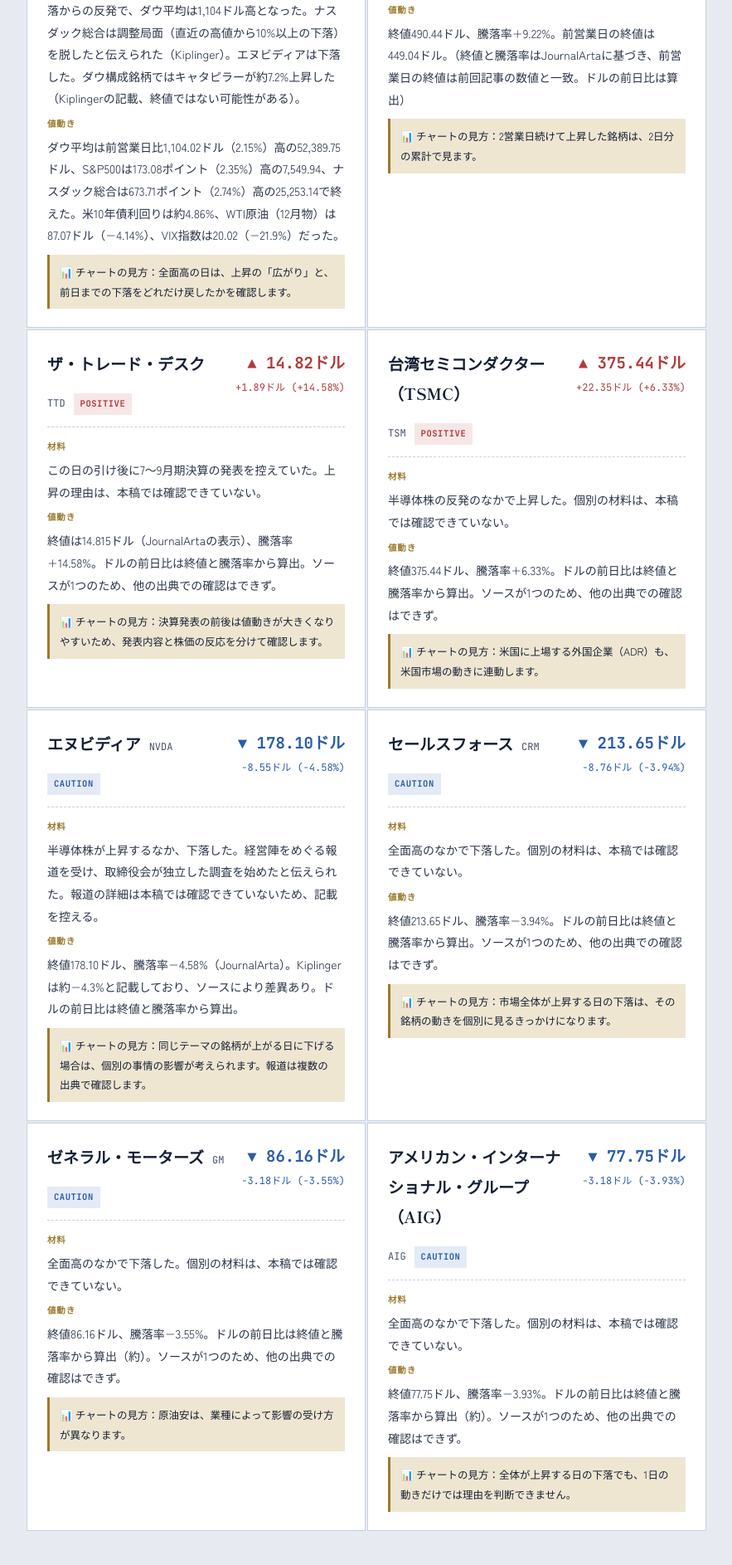
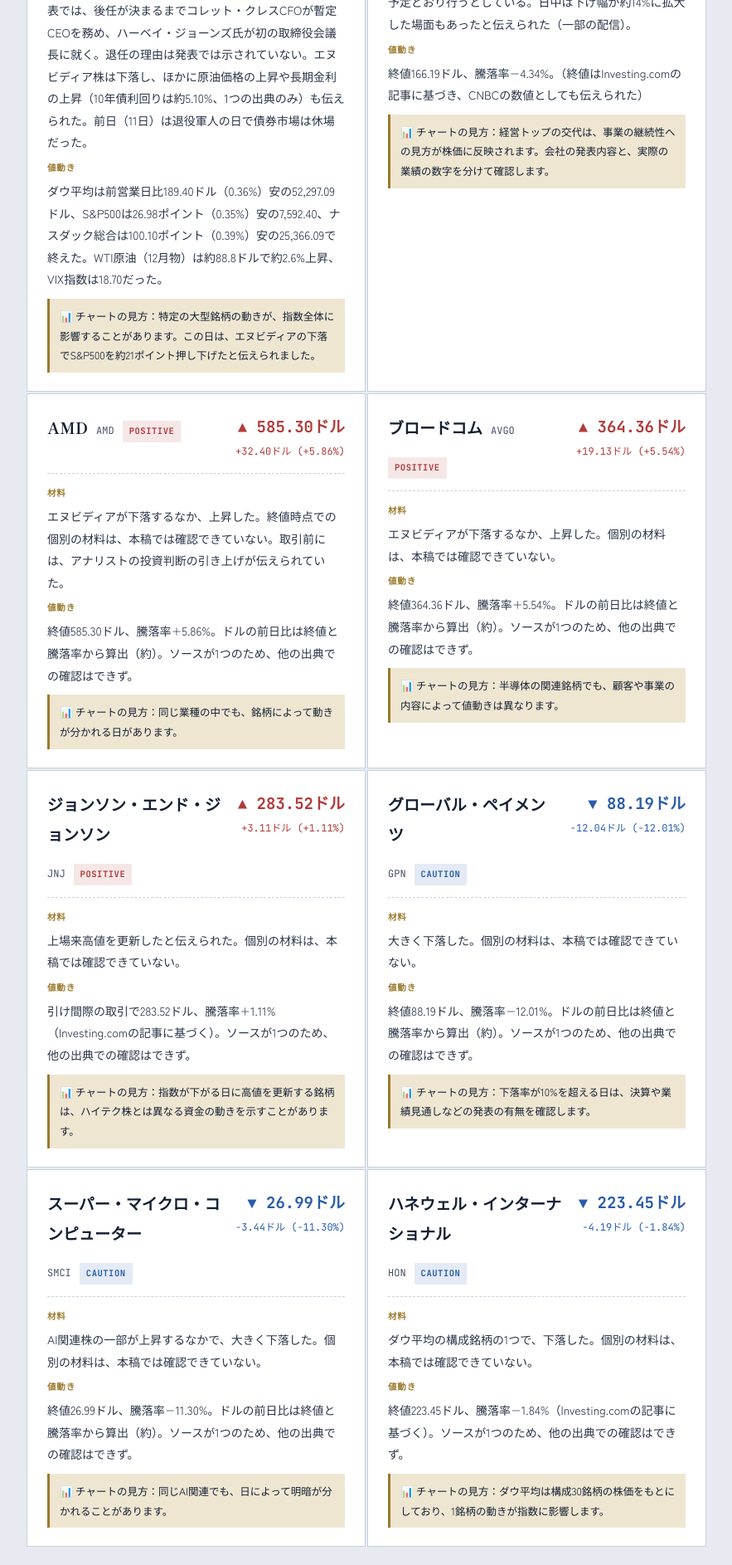
Before and after one commit to kyouko8107-maker/kana-juku-navi, a plain HTML site: page us-watch.html in a window 1280 px wide. Shown: the part 911-2797 px from the top of the page at 83% size, without its empty margins (198-1081 px from the left). Drawn offline with Linux system fonts and the light colour scheme.

Commit message:
Add files via upload

```diff
--- a/us-watch.html
+++ b/us-watch.html
@@ -3,7 +3,7 @@
 <head>
 <meta charset="UTF-8">
 <meta name="viewport" content="width=device-width, initial-scale=1.0">
-<title>本日の材料株ウォッチ｜米国株｜2026.11.09</title>
+<title>本日の材料株ウォッチ｜米国株｜2026.11.12</title>
 <link rel="preconnect" href="https://fonts.googleapis.com">
 <link href="https://fonts.googleapis.com/css2?family=Shippori+Mincho:wght@500;700&family=Zen+Kaku+Gothic+New:wght@400;500;700;900&family=JetBrains+Mono:wght@400;500;700&display=swap" rel="stylesheet">
 <style>
@@ -64,38 +64,38 @@ body{ padding:36px 16px 60px; } .card-top{ flex-direction:column; } .card-move{
 <div class="page">
 
 <div class="eyebrow">
-<span class="dot"></span>WATCHLIST<span class="sep">/</span>US STOCKS<span class="sep">/</span>2026.11.09 引け
+<span class="dot"></span>WATCHLIST<span class="sep">/</span>US STOCKS<span class="sep">/</span>2026.11.12 引け
 </div>
 
 <div style="margin-bottom:24px;"><a href="index.html" style="font-family:'JetBrains Mono',monospace; font-size:12px; color:var(--ink-soft); text-decoration:none;">← ホームに戻る</a></div>
 
 <h1>本日の材料株ウォッチ｜米国株</h1>
 
-<p class="dek">前営業日（11月9日・米国時間）の市場で値動きが目立った銘柄を、客観的な事実だけでまとめました。</p>
+<p class="dek">前営業日（11月12日・米国時間）の市場で値動きが目立った銘柄を、客観的な事実だけでまとめました。</p>
 
 <div class="notice">
 <strong>このコーナーについて：</strong>特定銘柄の「買い時」「売り時」を示すものではありません。公表されている株価・ニュースをもとに、何が起きたかを整理したものです。売買の最終判断はご自身の分析と責任で行ってください。
 </div>
 
 <div class="timing">
-⏱ 掲載データは日本時間の朝にお届けする都合上、すべて<strong>前営業日（米国時間11月9日）の終値ベース</strong>です。「本日」の値動きではない点にご留意ください。
+⏱ 掲載データは日本時間の朝にお届けする都合上、すべて<strong>前営業日（米国時間11月12日）の終値ベース</strong>です。「本日」の値動きではない点にご留意ください。
 </div>
 
 <div class="ticker">
 <div class="ticker-item">
 <div class="ticker-name">NYダウ</div>
-<div class="ticker-value">52,389.75</div>
-<div class="ticker-delta up">▲ +1,104.02（+2.15%）</div>
+<div class="ticker-value">52,297.09</div>
+<div class="ticker-delta down">▼ &minus;189.40（&minus;0.36%）</div>
 </div>
 <div class="ticker-item">
 <div class="ticker-name">S&P500</div>
-<div class="ticker-value">7,549.94</div>
-<div class="ticker-delta up">▲ +173.08（+2.35%）</div>
+<div class="ticker-value">7,592.40</div>
+<div class="ticker-delta down">▼ &minus;26.98（&minus;0.35%）</div>
 </div>
 <div class="ticker-item">
 <div class="ticker-name">ナスダック総合</div>
-<div class="ticker-value">25,253.14</div>
-<div class="ticker-delta up">▲ +673.71（+2.74%）</div>
+<div class="ticker-value">25,366.09</div>
+<div class="ticker-delta down">▼ &minus;100.10（&minus;0.39%）</div>
 </div>
 </div>
 
@@ -106,17 +106,35 @@ body{ padding:36px 16px 60px; } .card-top{ flex-direction:column; } .card-move{
         <div class="card-name">
           <h2>米国株式市場（総括）</h2>
           <span class="code">INDEX</span>
-          <span class="tag plus" style="display:block; margin-top:8px;">POSITIVE</span>
+          <span class="tag minus" style="display:block; margin-top:8px;">CAUTION</span>
         </div>
         <div class="card-move">
-          <div class="value up">3指数がそろって上昇</div>
-          <div style="font-family:'JetBrains Mono',monospace; font-size:12px; color:var(--advance);"></div>
+          <div class="value down">3指数がそろって下落</div>
+
         </div>
       </div>
       <div class="card-body">
-        <p><span class="label">材料</span>原油価格が下落するなか、ハイテク株を中心に買い戻しが入り、3指数が2%以上上昇した。前週末にかけての下落からの反発で、ダウ平均は1,104ドル高となった。ナスダック総合は調整局面（直近の高値から10%以上の下落）を脱したと伝えられた（Kiplinger）。エヌビディアは下落した。ダウ構成銘柄ではキャタピラーが約7.2%上昇した（Kiplingerの記載、終値ではない可能性がある）。</p>
-        <p><span class="label">値動き</span>ダウ平均は前営業日比1,104.02ドル（2.15%）高の52,389.75ドル、S&amp;P500は173.08ポイント（2.35%）高の7,549.94、ナスダック総合は673.71ポイント（2.74%）高の25,253.14で終えた。米10年債利回りは約4.86%、WTI原油（12月物）は87.07ドル（&minus;4.14%）、VIX指数は20.02（&minus;21.9%）だった。</p>
-        <div class="watch-line">📊 チャートの見方：全面高の日は、上昇の「広がり」と、前日までの下落をどれだけ戻したかを確認します。</div>
+        <p><span class="label">材料</span>エヌビディアのジェンスン・フアン氏が、社長、CEO、取締役を退任したと、同社が12日に発表した。同社の発表では、後任が決まるまでコレット・クレスCFOが暫定CEOを務め、ハーベイ・ジョーンズ氏が初の取締役会議長に就く。退任の理由は発表では示されていない。エヌビディア株は下落し、ほかに原油価格の上昇や長期金利の上昇（10年債利回りは約5.10%、1つの出典のみ）も伝えられた。前日（11日）は退役軍人の日で債券市場は休場だった。</p>
+        <p><span class="label">値動き</span>ダウ平均は前営業日比189.40ドル（0.36%）安の52,297.09ドル、S&amp;P500は26.98ポイント（0.35%）安の7,592.40、ナスダック総合は100.10ポイント（0.39%）安の25,366.09で終えた。WTI原油（12月物）は約88.8ドルで約2.6%上昇、VIX指数は18.70だった。</p>
+        <div class="watch-line">📊 チャートの見方：特定の大型銘柄の動きが、指数全体に影響することがあります。この日は、エヌビディアの下落でS&amp;P500を約21ポイント押し下げたと伝えられました。</div>
+      </div>
+    </div>
+    <div class="card">
+      <div class="card-top">
+        <div class="card-name">
+          <h2>エヌビディア</h2>
+          <span class="code">NVDA</span>
+          <span class="tag minus" style="display:block; margin-top:8px;">CAUTION</span>
+        </div>
+        <div class="card-move">
+          <div class="value down">▼ 166.19ドル</div>
+          <div style="font-family:'JetBrains Mono',monospace; font-size:12px; color:var(--decline);">&minus;7.54ドル (&minus;4.34%)</div>
+        </div>
+      </div>
+      <div class="card-body">
+        <p><span class="label">材料</span>創業者でCEOのジェンスン・フアン氏が退任すると発表した。後任が決まるまではコレット・クレスCFOが暫定CEOを務める。同社は、11月17日に7〜9月期決算の発表を予定どおり行うとしている。日中は下げ幅が約14%に拡大した場面もあったと伝えられた（一部の配信）。</p>
+        <p><span class="label">値動き</span>終値166.19ドル、騰落率&minus;4.34%。（終値はInvesting.comの記事に基づき、CNBCの数値としても伝えられた）</p>
+        <div class="watch-line">📊 チャートの見方：経営トップの交代は、事業の継続性への見方が株価に反映されます。会社の発表内容と、実際の業績の数字を分けて確認します。</div>
       </div>
     </div>
     <div class="card">
@@ -127,130 +145,112 @@ body{ padding:36px 16px 60px; } .card-top{ flex-direction:column; } .card-move{
           <span class="tag plus" style="display:block; margin-top:8px;">POSITIVE</span>
         </div>
         <div class="card-move">
-          <div class="value up">▲ 490.44ドル</div>
-          <div style="font-family:'JetBrains Mono',monospace; font-size:12px; color:var(--advance);">+41.40ドル (+9.22%)</div>
+          <div class="value up">▲ 585.30ドル</div>
+          <div style="font-family:'JetBrains Mono',monospace; font-size:12px; color:var(--advance);">+32.40ドル (+5.86%)</div>
         </div>
       </div>
       <div class="card-body">
-        <p><span class="label">材料</span>半導体・AI関連株の上昇が続き、大きく上昇した。配信により、投資判断の引き上げが伝えられたが、上昇率は出典により差がある（Kiplingerは+13.3%と記載、日中の値の可能性）。</p>
-        <p><span class="label">値動き</span>終値490.44ドル、騰落率+9.22%。前営業日の終値は449.04ドル。（終値と騰落率はJournalArtaに基づき、前営業日の終値は前回記事の数値と一致。ドルの前日比は算出）</p>
-        <div class="watch-line">📊 チャートの見方：2営業日続けて上昇した銘柄は、2日分の累計で見ます。</div>
+        <p><span class="label">材料</span>エヌビディアが下落するなか、上昇した。終値時点での個別の材料は、本稿では確認できていない。取引前には、アナリストの投資判断の引き上げが伝えられていた。</p>
+        <p><span class="label">値動き</span>終値585.30ドル、騰落率+5.86%。ドルの前日比は終値と騰落率から算出（約）。ソースが1つのため、他の出典での確認はできず。</p>
+        <div class="watch-line">📊 チャートの見方：同じ業種の中でも、銘柄によって動きが分かれる日があります。</div>
       </div>
     </div>
     <div class="card">
       <div class="card-top">
         <div class="card-name">
-          <h2>ザ・トレード・デスク</h2>
-          <span class="code">TTD</span>
+          <h2>ブロードコム</h2>
+          <span class="code">AVGO</span>
           <span class="tag plus" style="display:block; margin-top:8px;">POSITIVE</span>
         </div>
         <div class="card-move">
-          <div class="value up">▲ 14.82ドル</div>
-          <div style="font-family:'JetBrains Mono',monospace; font-size:12px; color:var(--advance);">+1.89ドル (+14.58%)</div>
+          <div class="value up">▲ 364.36ドル</div>
+          <div style="font-family:'JetBrains Mono',monospace; font-size:12px; color:var(--advance);">+19.13ドル (+5.54%)</div>
         </div>
       </div>
       <div class="card-body">
-        <p><span class="label">材料</span>この日の引け後に7〜9月期決算の発表を控えていた。上昇の理由は、本稿では確認できていない。</p>
-        <p><span class="label">値動き</span>終値は14.815ドル（JournalArtaの表示）、騰落率+14.58%。ドルの前日比は終値と騰落率から算出。ソースが1つのため、他の出典での確認はできず。</p>
-        <div class="watch-line">📊 チャートの見方：決算発表の前後は値動きが大きくなりやすいため、発表内容と株価の反応を分けて確認します。</div>
+        <p><span class="label">材料</span>エヌビディアが下落するなか、上昇した。個別の材料は、本稿では確認できていない。</p>
+        <p><span class="label">値動き</span>終値364.36ドル、騰落率+5.54%。ドルの前日比は終値と騰落率から算出（約）。ソースが1つのため、他の出典での確認はできず。</p>
+        <div class="watch-line">📊 チャートの見方：半導体の関連銘柄でも、顧客や事業の内容によって値動きは異なります。</div>
       </div>
     </div>
     <div class="card">
       <div class="card-top">
         <div class="card-name">
-          <h2>台湾セミコンダクター（TSMC）</h2>
-          <span class="code">TSM</span>
+          <h2>ジョンソン・エンド・ジョンソン</h2>
+          <span class="code">JNJ</span>
           <span class="tag plus" style="display:block; margin-top:8px;">POSITIVE</span>
         </div>
         <div class="card-move">
-          <div class="value up">▲ 375.44ドル</div>
-          <div style="font-family:'JetBrains Mono',monospace; font-size:12px; color:var(--advance);">+22.35ドル (+6.33%)</div>
+          <div class="value up">▲ 283.52ドル</div>
+          <div style="font-family:'JetBrains Mono',monospace; font-size:12px; color:var(--advance);">+3.11ドル (+1.11%)</div>
         </div>
       </div>
       <div class="card-body">
-        <p><span class="label">材料</span>半導体株の反発のなかで上昇した。個別の材料は、本稿では確認できていない。</p>
-        <p><span class="label">値動き</span>終値375.44ドル、騰落率+6.33%。ドルの前日比は終値と騰落率から算出。ソースが1つのため、他の出典での確認はできず。</p>
-        <div class="watch-line">📊 チャートの見方：米国に上場する外国企業（ADR）も、米国市場の動きに連動します。</div>
+        <p><span class="label">材料</span>上場来高値を更新したと伝えられた。個別の材料は、本稿では確認できていない。</p>
+        <p><span class="label">値動き</span>引け間際の取引で283.52ドル、騰落率+1.11%（Investing.comの記事に基づく）。ソースが1つのため、他の出典での確認はできず。</p>
+        <div class="watch-line">📊 チャートの見方：指数が下がる日に高値を更新する銘柄は、ハイテク株とは異なる資金の動きを示すことがあります。</div>
       </div>
     </div>
     <div class="card">
       <div class="card-top">
         <div class="card-name">
-          <h2>エヌビディア</h2>
-          <span class="code">NVDA</span>
+          <h2>グローバル・ペイメンツ</h2>
+          <span class="code">GPN</span>
           <span class="tag minus" style="display:block; margin-top:8px;">CAUTION</span>
         </div>
         <div class="card-move">
-          <div class="value down">▼ 178.10ドル</div>
-          <div style="font-family:'JetBrains Mono',monospace; font-size:12px; color:var(--decline);">&minus;8.55ドル (&minus;4.58%)</div>
+          <div class="value down">▼ 88.19ドル</div>
+          <div style="font-family:'JetBrains Mono',monospace; font-size:12px; color:var(--decline);">&minus;12.04ドル (&minus;12.01%)</div>
         </div>
       </div>
       <div class="card-body">
-        <p><span class="label">材料</span>半導体株が上昇するなか、下落した。経営陣をめぐる報道を受け、取締役会が独立した調査を始めたと伝えられた。報道の詳細は本稿では確認できていないため、記載を控える。</p>
-        <p><span class="label">値動き</span>終値178.10ドル、騰落率&minus;4.58%（JournalArta）。Kiplingerは約&minus;4.3%と記載しており、ソースにより差異あり。ドルの前日比は終値と騰落率から算出。</p>
-        <div class="watch-line">📊 チャートの見方：同じテーマの銘柄が上がる日に下げる場合は、個別の事情の影響が考えられます。報道は複数の出典で確認します。</div>
+        <p><span class="label">材料</span>大きく下落した。個別の材料は、本稿では確認できていない。</p>
+        <p><span class="label">値動き</span>終値88.19ドル、騰落率&minus;12.01%。ドルの前日比は終値と騰落率から算出（約）。ソースが1つのため、他の出典での確認はできず。</p>
+        <div class="watch-line">📊 チャートの見方：下落率が10%を超える日は、決算や業績見通しなどの発表の有無を確認します。</div>
       </div>
     </div>
     <div class="card">
       <div class="card-top">
         <div class="card-name">
-          <h2>セールスフォース</h2>
-          <span class="code">CRM</span>
+          <h2>スーパー・マイクロ・コンピューター</h2>
+          <span class="code">SMCI</span>
           <span class="tag minus" style="display:block; margin-top:8px;">CAUTION</span>
         </div>
         <div class="card-move">
-          <div class="value down">▼ 213.65ドル</div>
-          <div style="font-family:'JetBrains Mono',monospace; font-size:12px; color:var(--decline);">&minus;8.76ドル (&minus;3.94%)</div>
+          <div class="value down">▼ 26.99ドル</div>
+          <div style="font-family:'JetBrains Mono',monospace; font-size:12px; color:var(--decline);">&minus;3.44ドル (&minus;11.30%)</div>
         </div>
       </div>
       <div class="card-body">
-        <p><span class="label">材料</span>全面高のなかで下落した。個別の材料は、本稿では確認できていない。</p>
-        <p><span class="label">値動き</span>終値213.65ドル、騰落率&minus;3.94%。ドルの前日比は終値と騰落率から算出。ソースが1つのため、他の出典での確認はできず。</p>
-        <div class="watch-line">📊 チャートの見方：市場全体が上昇する日の下落は、その銘柄の動きを個別に見るきっかけになります。</div>
+        <p><span class="label">材料</span>AI関連株の一部が上昇するなかで、大きく下落した。個別の材料は、本稿では確認できていない。</p>
+        <p><span class="label">値動き</span>終値26.99ドル、騰落率&minus;11.30%。ドルの前日比は終値と騰落率から算出（約）。ソースが1つのため、他の出典での確認はできず。</p>
+        <div class="watch-line">📊 チャートの見方：同じAI関連でも、日によって明暗が分かれることがあります。</div>
       </div>
     </div>
     <div class="card">
       <div class="card-top">
         <div class="card-name">
-          <h2>ゼネラル・モーターズ</h2>
-          <span class="code">GM</span>
+          <h2>ハネウェル・インターナショナル</h2>
+          <span class="code">HON</span>
           <span class="tag minus" style="display:block; margin-top:8px;">CAUTION</span>
         </div>
         <div class="card-move">
-          <div class="value down">▼ 86.16ドル</div>
-          <div style="font-family:'JetBrains Mono',monospace; font-size:12px; color:var(--decline);">&minus;3.18ドル (&minus;3.55%)</div>
+          <div class="value down">▼ 223.45ドル</div>
+          <div style="font-family:'JetBrains Mono',monospace; font-size:12px; color:var(--decline);">&minus;4.19ドル (&minus;1.84%)</div>
         </div>
       </div>
       <div class="card-body">
-        <p><span class="label">材料</span>全面高のなかで下落した。個別の材料は、本稿では確認できていない。</p>
-        <p><span class="label">値動き</span>終値86.16ドル、騰落率&minus;3.55%。ドルの前日比は終値と騰落率から算出（約）。ソースが1つのため、他の出典での確認はできず。</p>
-        <div class="watch-line">📊 チャートの見方：原油安は、業種によって影響の受け方が異なります。</div>
-      </div>
-    </div>
-    <div class="card">
-      <div class="card-top">
-        <div class="card-name">
-          <h2>アメリカン・インターナショナル・グループ（AIG）</h2>
-          <span class="code">AIG</span>
-          <span class="tag minus" style="display:block; margin-top:8px;">CAUTION</span>
-        </div>
-        <div class="card-move">
-          <div class="value down">▼ 77.75ドル</div>
-          <div style="font-family:'JetBrains Mono',monospace; font-size:12px; color:var(--decline);">&minus;3.18ドル (&minus;3.93%)</div>
-        </div>
-      </div>
-      <div class="card-body">
-        <p><span class="label">材料</span>全面高のなかで下落した。個別の材料は、本稿では確認できていない。</p>
-        <p><span class="label">値動き</span>終値77.75ドル、騰落率&minus;3.93%。ドルの前日比は終値と騰落率から算出（約）。ソースが1つのため、他の出典での確認はできず。</p>
-        <div class="watch-line">📊 チャートの見方：全体が上昇する日の下落でも、1日の動きだけでは理由を判断できません。</div>
+        <p><span class="label">材料</span>ダウ平均の構成銘柄の1つで、下落した。個別の材料は、本稿では確認できていない。</p>
+        <p><span class="label">値動き</span>終値223.45ドル、騰落率&minus;1.84%（Investing.comの記事に基づく）。ソースが1つのため、他の出典での確認はできず。</p>
+        <div class="watch-line">📊 チャートの見方：ダウ平均は構成30銘柄の株価をもとにしており、1銘柄の動きが指数に影響します。</div>
       </div>
     </div>
 
 </div>
 
 <section class="edu">
-<h3>今日の用語メモ：調整局面（コレクション）</h3>
-<p><strong>調整局面（コレクション）</strong>とは、株価指数が直近の高値から10%以上下落した状態を指す、市場でよく使われる言い方です。11月9日は、ナスダック総合が2.74%上昇し、Kiplingerは調整局面を脱したと伝えました。S&amp;P500とダウ平均も2%を超えて上昇しており、3指数がそろって2%以上上がったのは、4月以来と伝えられています。前営業日の6日には、ナスダック総合が1.09%上昇していましたが、週間では約3.4%の下落でした。調整局面から抜けたかどうかは、どの日の高値を基準にするかで見え方が変わります。反発した日のニュースに接したときは、直近の高値からの下落率と、それまでの値動きの流れをあわせて確認すると、状況を整理しやすくなります。</p>
+<h3>今日の用語メモ：暫定CEO（インテリムCEO）</h3>
+<p><strong>暫定CEO（インテリムCEO）</strong>とは、CEOが退任したあと、正式な後任が決まるまでの間、一時的にCEOの役割を務める人のことです。11月12日、エヌビディアは、ジェンスン・フアン氏が社長、CEO、取締役を退任したと発表し、コレット・クレスCFOが暫定CEOを務めるとしました。同社は、取締役会が後任CEOの探索を始めるとしています。暫定CEOの体制では、事業の方針が大きく変わらないかどうかが、市場の関心になります。同社は、11月17日に7〜9月期の決算発表を予定どおり行うとしています。経営トップの交代のニュースに接したときは、会社の公式発表で、退任の時期、後任の探索の状況、決算などの予定がどう説明されているかを確認すると、状況を整理しやすくなります。</p>
 </section>
 
 <footer>
```
